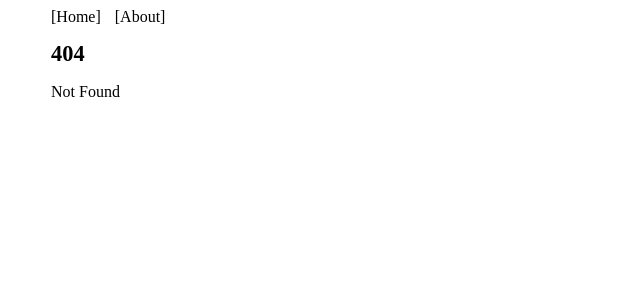
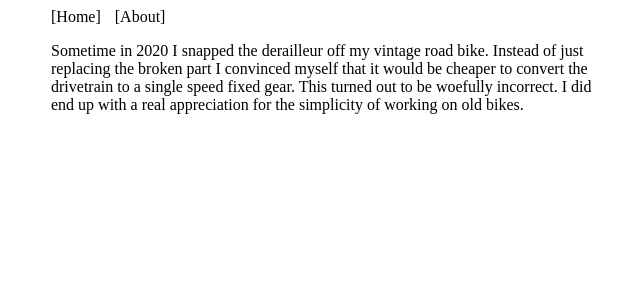
Before and after one commit to conorbergin/personal-website, a SvelteKit app: page /fixie in a window 1280 px wide. Before the commit this address had no page. Shown: the top 300 px of the page, without its empty margins (309-949 px from the left). Built offline with nearby package versions, Linux system fonts and the light colour scheme.

Commit message:
started fixie writeup

```diff
--- /dev/null
+++ b/src/routes/fixie/+page.svelte
@@ -0,0 +1,3 @@
+<p>
+    Sometime in 2020 I snapped the derailleur off my vintage road bike. Instead of just replacing the broken part I convinced myself that it would be cheaper to convert the drivetrain to a single speed fixed gear. This turned out to be woefully incorrect. I did end up with a real appreciation for the simplicity of working on old bikes.
+</p>
```
